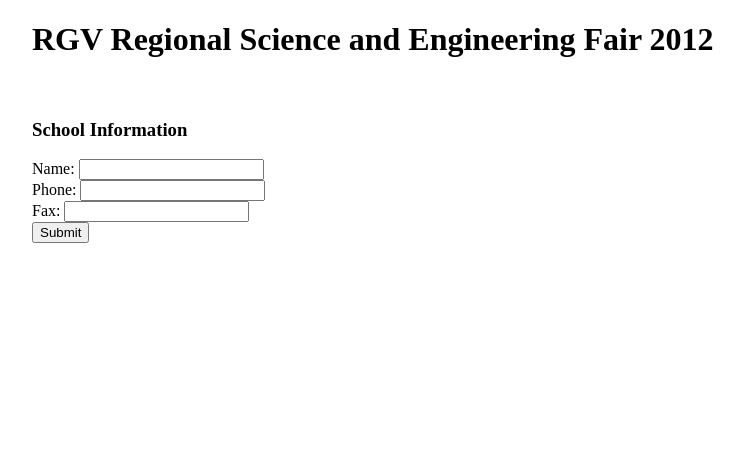
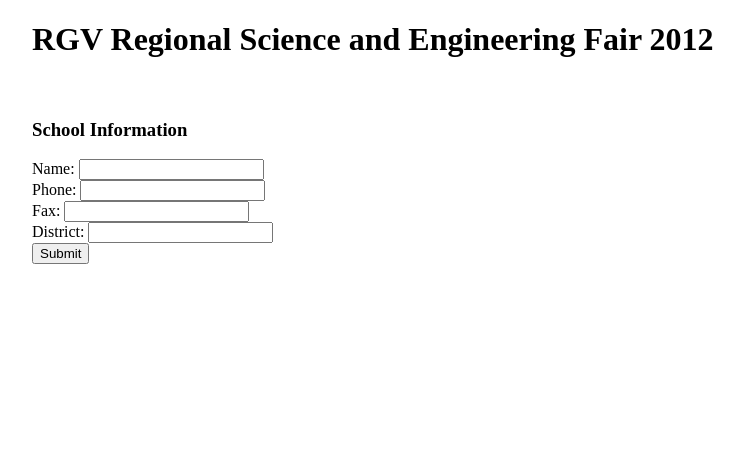
Before and after one commit to ajford/RGVRSEF, a Flask app: template RGVRSEF/templates/school.html in a window 1280 px wide. Shown: the top 463 px of the page, without its empty margins (208-952 px from the left). Run offline with Flask 2, Linux system fonts and the light colour scheme; the template is opened without the code that fills it, so the values that code supplies are empty, except form fields; form fields are guessed from the names that the template uses; parts of the project's set-up code (start-up, migrations or seed data) failed here and were passed over.

Commit message:
Adding dynamic district field to School

```diff
--- a/RGVRSEF/__init__.py
+++ b/RGVRSEF/__init__.py
@@ -54,6 +54,8 @@ def news():
 @app.route('/school',methods=['GET','POST'])
 def school():
     form = SchoolInfo(request.form)
+    form.district_id.choices = [(d.id,d.name) for d
+        in District.query.order_by('name')]
     if request.method=="POST" and form.validate():
         info=School(form.name.data,form.phone.data,form.fax.data,1)
         db.session.add(info)
--- a/RGVRSEF/forms.py
+++ b/RGVRSEF/forms.py
@@ -32,3 +32,4 @@ class SchoolInfo(Form):
     name = TextField('School Name', validators=[Required(),Length(3)])
     phone = TextField('Phone', validators=[Required(),Length(10)])
     fax = TextField('Fax', validators=[Required(),Length(10)])
+    district_id = SelectField('District', coerce=int)
--- a/RGVRSEF/templates/school.html
+++ b/RGVRSEF/templates/school.html
@@ -4,9 +4,10 @@
 <h3> School Information </h3>
 	<form method="POST" action="school">
 		{{ form.csrf }}
-		<div> {{ form.name.label }}: {{ form.name }} </div>
-		<div> {{ form.phone.label }}: {{ form.phone }} </div>
-		<div> {{ form.fax.label }}: {{ form.fax }} </div>
+		<div> {{ form.name.label }}: {{ form.name() }} </div>
+		<div> {{ form.phone.label }}: {{ form.phone() }} </div>
+		<div> {{ form.fax.label }}: {{ form.fax() }} </div>
+		<div> {{ form.district_id.label }}: {{ form.district_id() }} </div>
 		<input type="submit" value="Submit">
 	</form>
 
```
